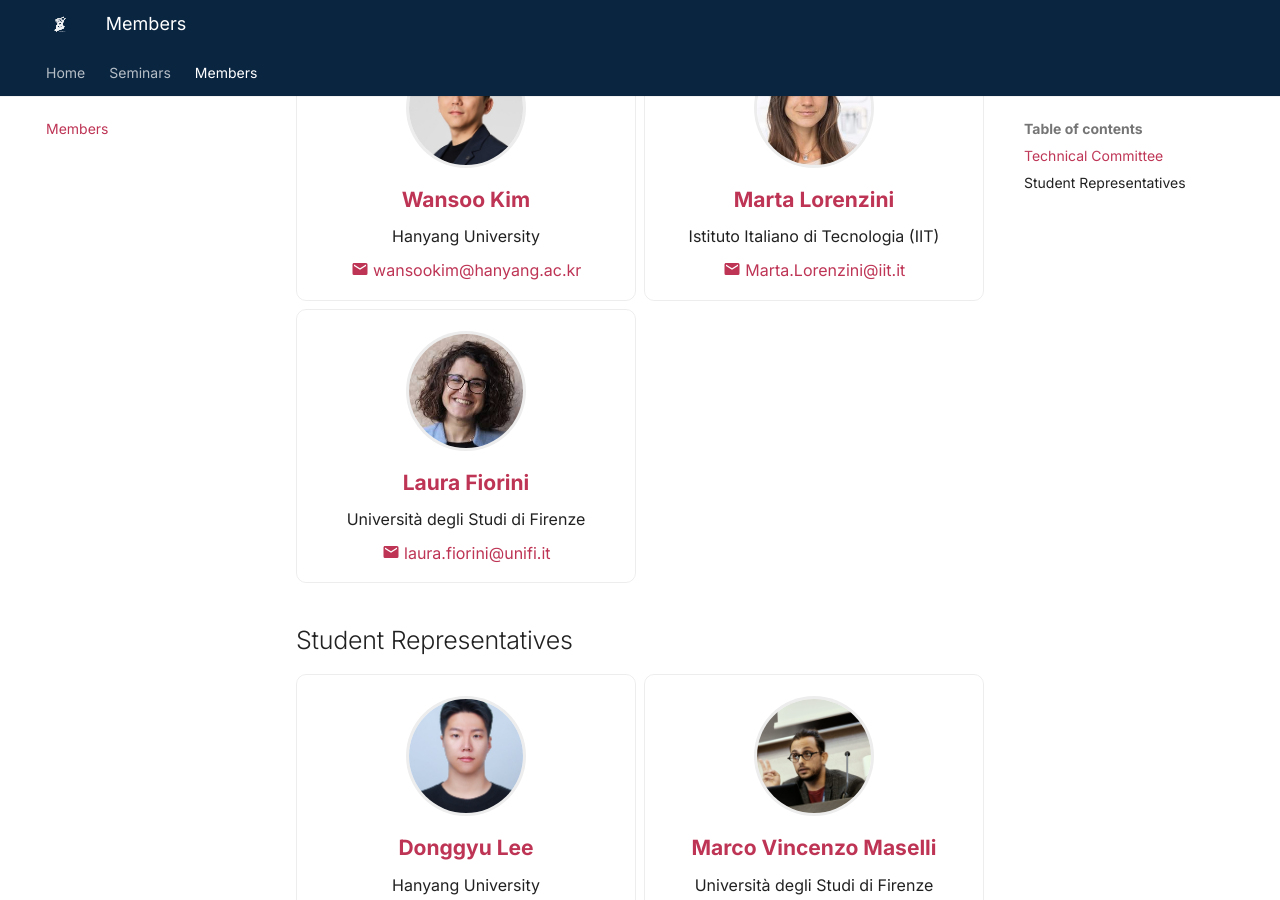
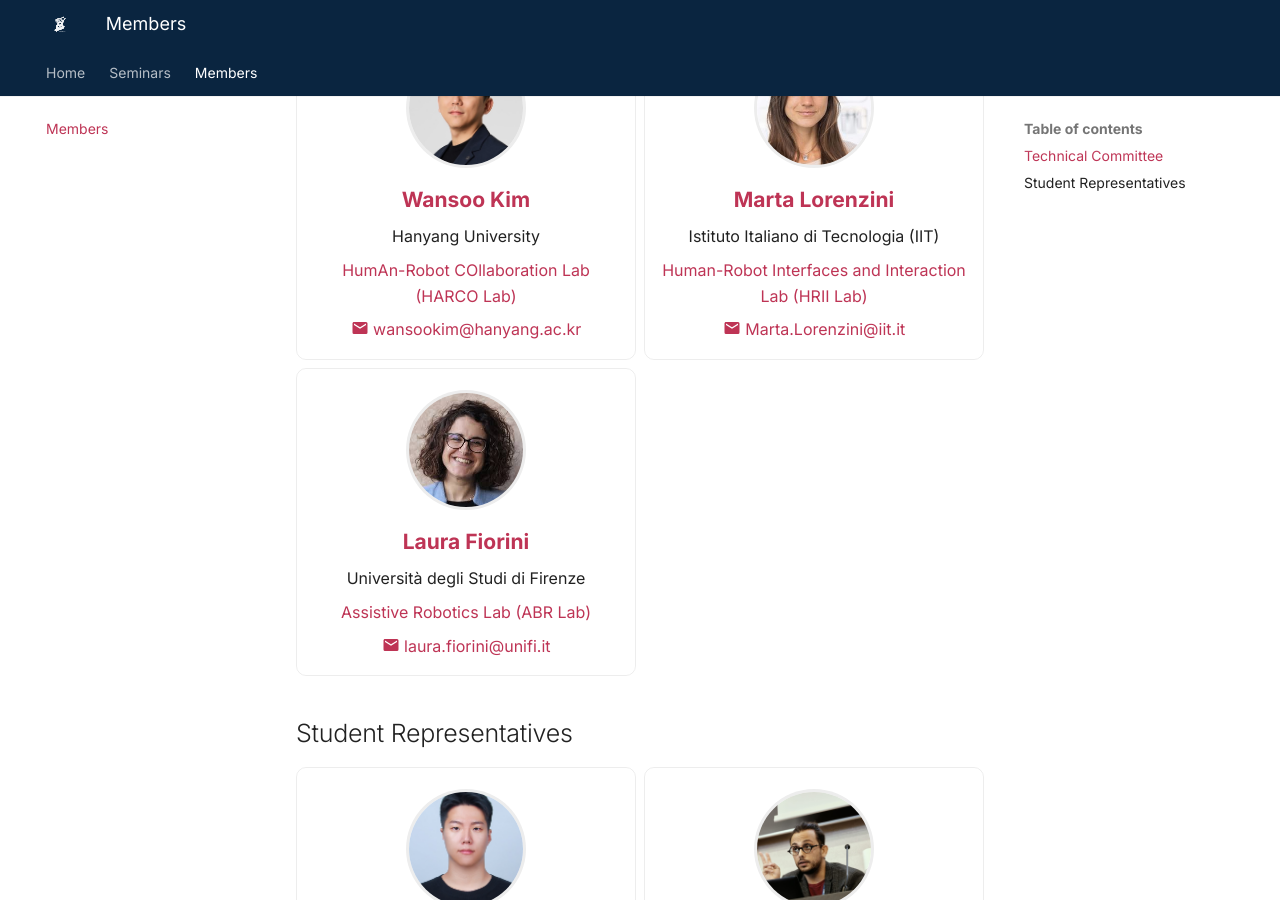
Before and after one commit to ieeeras-tc-hric/ieeeras-tc-hric.github.io, an MkDocs documentation site: the page built from docs/members.md, in a window 1280 px wide and 900 px high, scrolled down 344 px. Built offline with MkDocs 1.6.1 and Material for MkDocs 9.7.7, drawn with Linux system fonts in a browser that asks for light colours.

Commit message:
Add lab affiliations with links for committee members

```diff
--- a/docs/members.md
+++ b/docs/members.md
@@ -12,6 +12,8 @@ The IEEE RAS TC on Human-Robot Interaction and Collaboration is led by a team of
 
     Hanyang University
 
+    [HumAn-Robot COllaboration Lab (HARCO Lab)](http://harco.hanyang.ac.kr)
+
     [:material-email: wansookim@hanyang.ac.kr](mailto:wansookim@hanyang.ac.kr)
 
 -   ![Marta Lorenzini](assets/bio/marta.jpeg){ .hric-bio-avatar }
@@ -20,6 +22,8 @@ The IEEE RAS TC on Human-Robot Interaction and Collaboration is led by a team of
 
     Istituto Italiano di Tecnologia (IIT)
 
+    [Human-Robot Interfaces and Interaction Lab (HRII Lab)](https://hri.iit.it)
+
     [:material-email: Marta.Lorenzini@iit.it](mailto:Marta.Lorenzini@iit.it)
 
 -   ![Laura Fiorini](assets/bio/laura.jpeg){ .hric-bio-avatar }
@@ -27,6 +31,8 @@ The IEEE RAS TC on Human-Robot Interaction and Collaboration is led by a team of
     [__Laura Fiorini__](https://www.abrlab.unifi.it/vp-4-people.html)
 
     Università degli Studi di Firenze
+
+    [Assistive Robotics Lab (ABR Lab)](https://www.abrlab.unifi.it)
 
     [:material-email: laura.fiorini@unifi.it](mailto:laura.fiorini@unifi.it)
 
```
